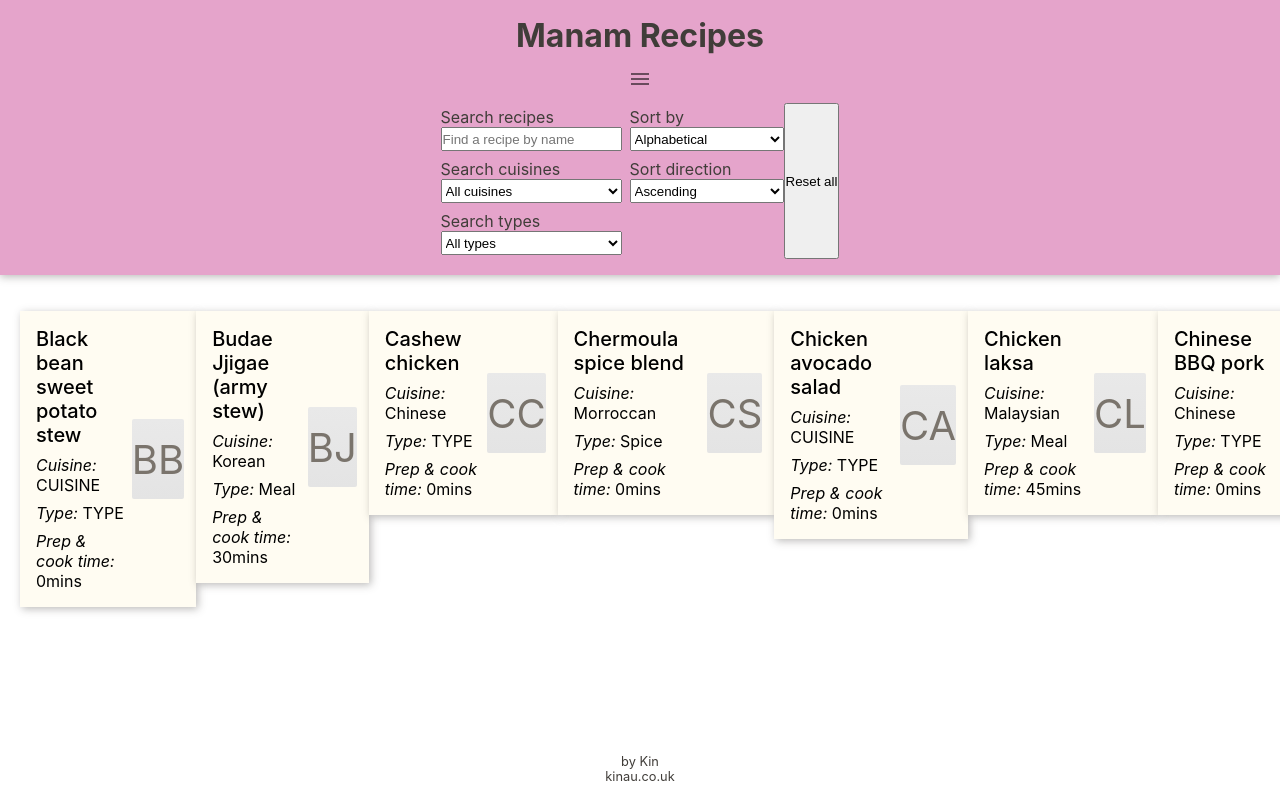
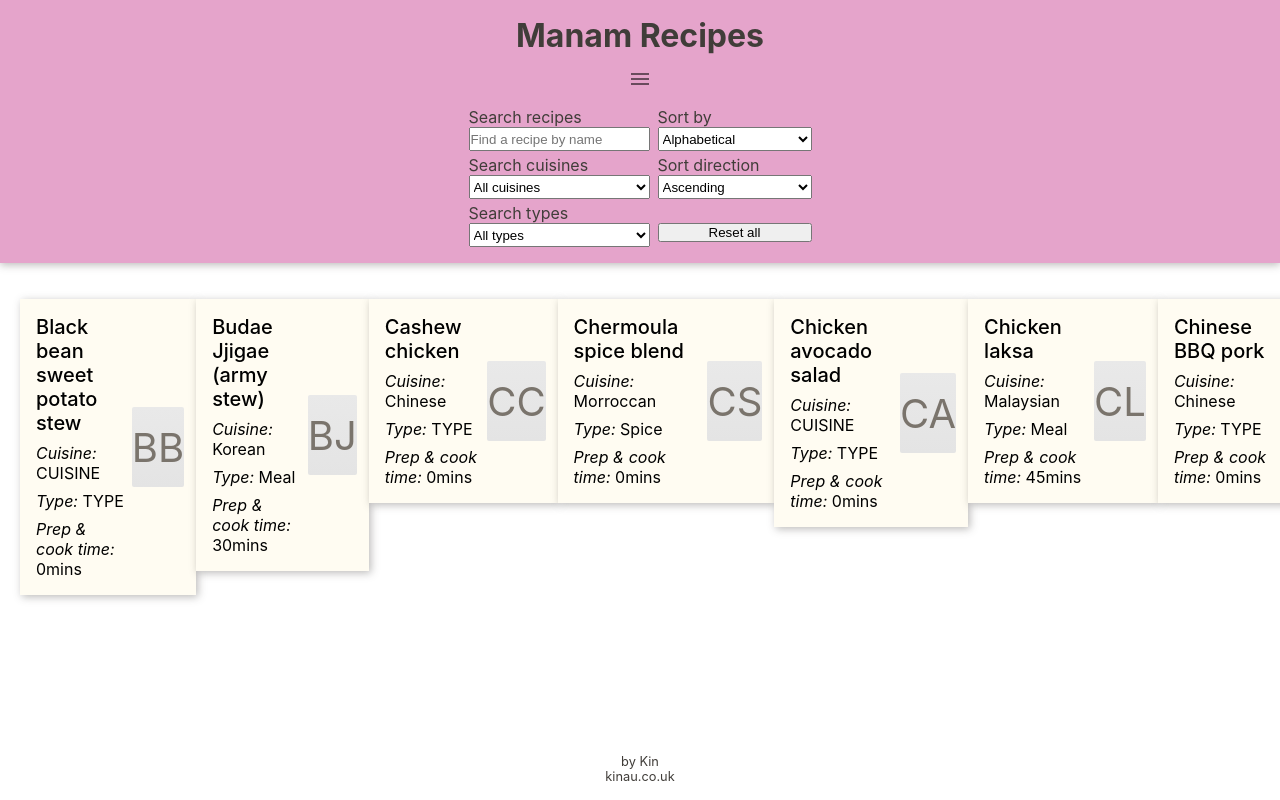
Before and after one commit to kin-au/manam-recipes, a React (Create React App) app: page /recipes in a window 1280 px wide. Shown: the top 800 px of the page. Built offline with nearby package versions, Linux system fonts and the light colour scheme.

Commit message:
recipe finder style

```diff
--- a/src/components/RecipeFinder/RecipeFinder.style.js
+++ b/src/components/RecipeFinder/RecipeFinder.style.js
@@ -26,4 +26,30 @@ const Field = styled.div`
   flex-direction: column;
 `;
 
-export { RecipeFinder, SearchContainer, SortContainer, Field };
+const FieldLabel = styled.label`
+  margin-bottom: 0.25rem;
+  height: 1rem;
+`;
+
+const FieldInput = styled.div`
+  height: 1.25rem;
+  /* margin-bottom: 0.25rem; */
+  select {
+    /* height: 100%; */
+    width: 100%;
+  }
+`;
+
+const ResetButton = styled.button`
+  margin-top: 1.25rem;
+`;
+
+export {
+  RecipeFinder,
+  SearchContainer,
+  SortContainer,
+  Field,
+  FieldLabel,
+  FieldInput,
+  ResetButton,
+};
--- a/src/components/RecipeFinder/RecipeFinder.tsx
+++ b/src/components/RecipeFinder/RecipeFinder.tsx
@@ -45,7 +45,8 @@ const RecipeFinder = (props: RecipeFinderProps) => {
     <SC.RecipeFinder>
       <SC.SearchContainer>
         <SC.Field>
-          <label htmlFor="nameSearch">Search recipes</label>
+          <SC.FieldLabel htmlFor="nameSearch">Search recipes</SC.FieldLabel>
+          <SC.FieldInput>
             <input
               id="nameSearch"
               className="inputField"
@@ -54,9 +55,11 @@ const RecipeFinder = (props: RecipeFinderProps) => {
               value={nameSearchText}
               onChange={(event) => setNameSearchText(event.target.value)}
             />
+          </SC.FieldInput>
         </SC.Field>
         <SC.Field>
-          <label htmlFor="cuisineSearch">Search cuisines</label>
+          <SC.FieldLabel htmlFor="cuisineSearch">Search cuisines</SC.FieldLabel>
+          <SC.FieldInput>
             <select
               id="cuisineSearch"
               className="inputField"
@@ -68,9 +71,11 @@ const RecipeFinder = (props: RecipeFinderProps) => {
                 return <option value={cuisine}>{cuisine}</option>;
               })}
             </select>
+          </SC.FieldInput>
         </SC.Field>
         <SC.Field>
-          <label htmlFor="typeSearch">Search types</label>
+          <SC.FieldLabel htmlFor="typeSearch">Search types</SC.FieldLabel>
+          <SC.FieldInput>
             <select
               id="typeSearch"
               className="inputField"
@@ -82,11 +87,13 @@ const RecipeFinder = (props: RecipeFinderProps) => {
                 return <option value={type}>{type}</option>;
               })}
             </select>
+          </SC.FieldInput>
         </SC.Field>
       </SC.SearchContainer>
       <SC.SortContainer>
         <SC.Field>
-          <label htmlFor="sortType">Sort by</label>
+          <SC.FieldLabel htmlFor="sortType">Sort by</SC.FieldLabel>
+          <SC.FieldInput>
             <select
               id="sortType"
               className="inputField"
@@ -95,25 +102,34 @@ const RecipeFinder = (props: RecipeFinderProps) => {
             >
               <option value="Alphabetical">Alphabetical</option>
               <option value="Prep & cook time">Prep & cook time</option>
-            <option value="Number of ingredients">Number of ingredients</option>
+              <option value="Number of ingredients">
+                Number of ingredients
+              </option>
             </select>
+          </SC.FieldInput>
         </SC.Field>
         <SC.Field>
-          <label htmlFor="sortOrder">Sort direction</label>
+          <SC.FieldLabel htmlFor="sortOrder">Sort direction</SC.FieldLabel>
+          <SC.FieldInput>
             <select
               id="sortOrder"
               className="inputField"
               value={sortOrder}
-            onChange={(event) => setSortOrder(event.target.value as SortOrder)}
+              onChange={(event) =>
+                setSortOrder(event.target.value as SortOrder)
+              }
             >
               <option value="Ascending">Ascending</option>
               <option value="Descending">Descending</option>
             </select>
+          </SC.FieldInput>
+        </SC.Field>
+        <SC.Field>
+          <SC.ResetButton type="button" onClick={() => resetSearch()}>
+            Reset all
+          </SC.ResetButton>
         </SC.Field>
       </SC.SortContainer>
-      <button type="button" onClick={() => resetSearch()}>
-        Reset all
-      </button>
     </SC.RecipeFinder>
   );
 };
```
Lines whose indentation alone changed are shown as unchanged.
